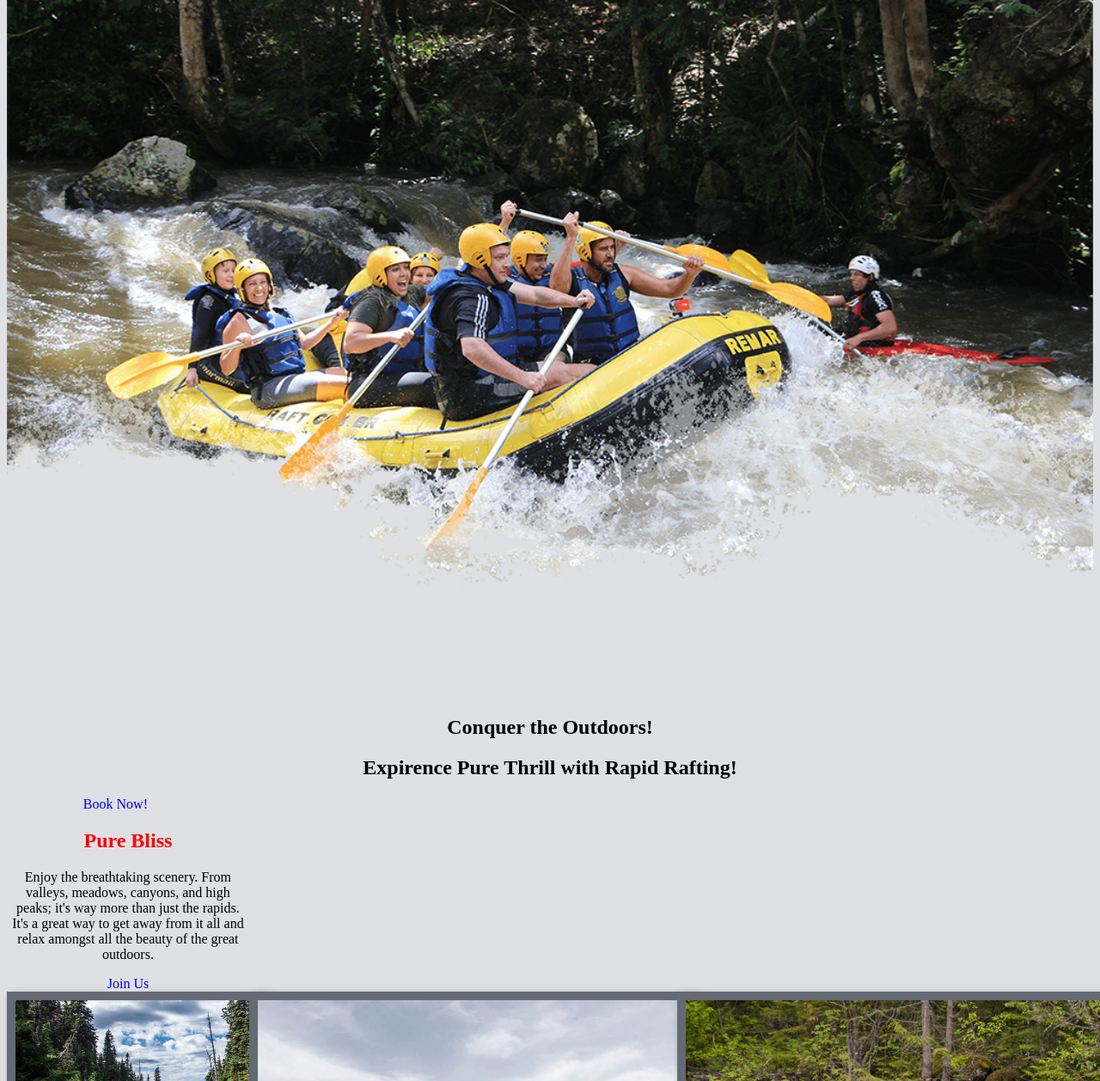
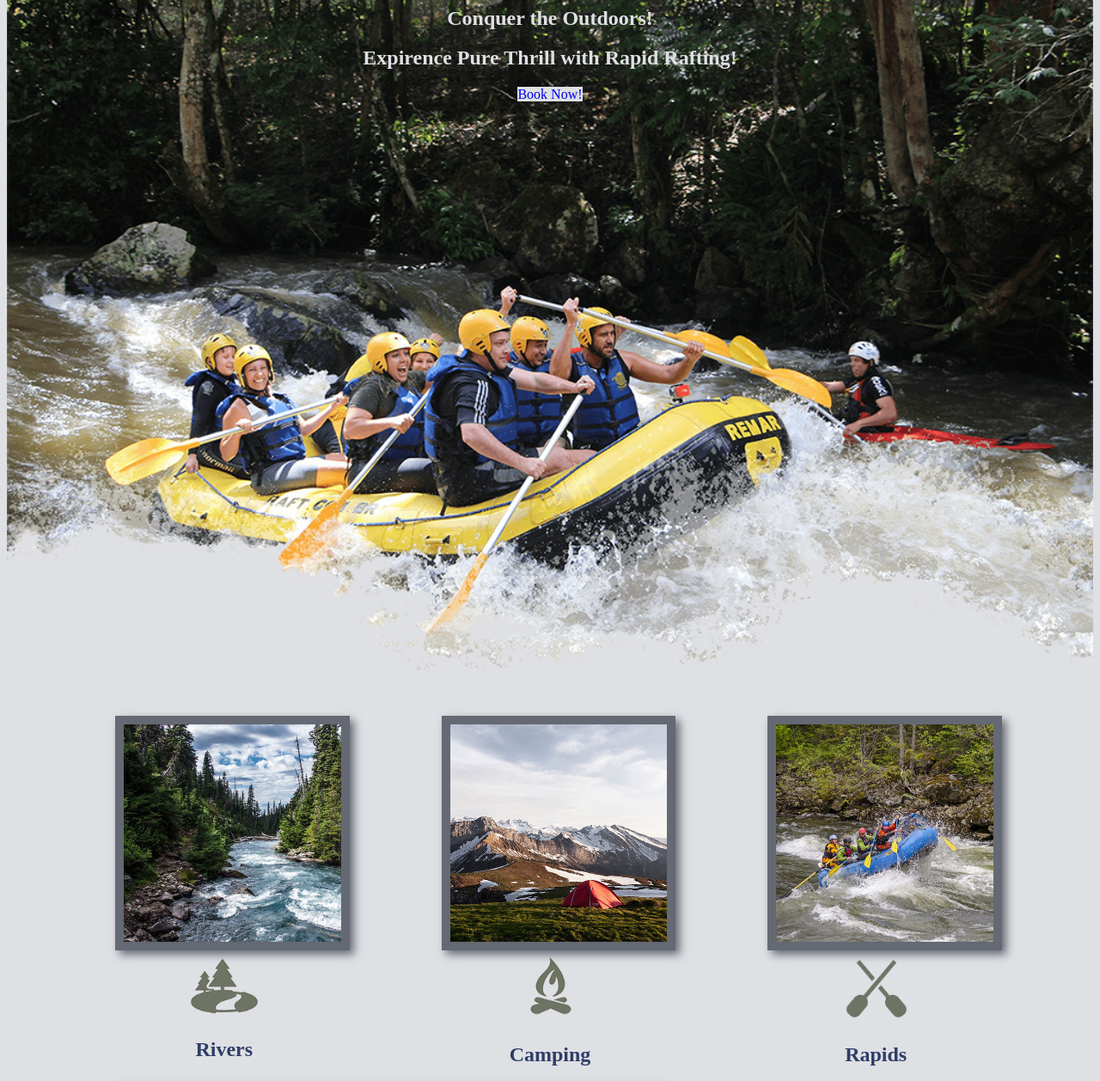
Before and after one commit to csmithuser/wdd130, a plain HTML site: page wwr/index.html in a window 1280 px wide. Shown: the part 144-1402 px from the top of the page at 86% size. Drawn offline with Linux system fonts and the light colour scheme.

Commit message:
finished the wwr

```diff
--- a/wwr/index.html
+++ b/wwr/index.html
@@ -19,18 +19,21 @@
                 <a href="contactus.html">Contact Us</a>
             </nav>
         </header>
+
             <div id="hero">
                 <div id="hero-box">
-                <div>
+                    <div id="dumb">
                         <img id="hero-img" src="images/hero.jpg" alt="People enjoying rafting">
                     </div>
                     <section id="hero-msg">
                         <h1 class="home-title">Conquer the Outdoors!</h1>
                         <h2 id="special">Expirence Pure Thrill with Rapid Rafting!</h2>
-            </section>
-        </div>
                         <div class="button-box">
                         <a class="book" href="contactus.html">Book Now!</a>
+                    </div>
+                    </section>
+
+
                 </div>
             </div>
             <main class="home-grid">
@@ -49,11 +52,11 @@
                     <img class="icon" src="images/oars.jpg" alt="oars icon">
                     <h2>Rapids</h2>
                 </section>
-            <div id="background_color"></div>
+                <!-- <div id="background_color"></div> -->
                 <img class="mountains" src="images/mountains.jpg" alt="Misty mountains">
-            <section>
-                <h2>Pure Bliss</h2>
-                <p>Enjoy the breathtaking scenery. From valleys, meadows, canyons, and high peaks; it's way more than just the rapids. It's a great way to get away from it all and relax amongst all the beauty of the great outdoors. </p>
+                <section id="stupid">
+                    <h2 class="bliss">Pure Bliss</h2>
+                    <p class="bliss">Enjoy the breathtaking scenery. From valleys, meadows, canyons, and high peaks; it's way more than just the rapids. It's a great way to get away from it all and relax amongst all the beauty of the great outdoors. </p>
                     <a class="join" href="rivers.html">Join Us</a>
                 </section>
             </main>
@@ -71,8 +74,8 @@
                     <a href="https://instagram.com" target="_blank">
                         <img src="images/instagram.jpg" alt="instagram icon">
                     </a>
-            </div>
+
         </footer>
-    </div>
+
 </body>
 </html>
--- a/wwr/styles/style.css
+++ b/wwr/styles/style.css
@@ -38,34 +38,46 @@
 }
 
 #hero{
-    display: grid;
-    grid-template-columns: 1fr 3fr 1fr;
+
     margin-top: -100px;
 }
 
 #hero-box{
-    grid-column: 1/4;
-    grid-row: 1/3;
+    display: grid;
+    grid-template-columns: 1fr 3fr 1fr;
+    /* grid-column: 1/4;
+    grid-row: 1/3; */
     z-index: -1;
+    margin-top: 100px;
 }
 
 #hero-msg{
     grid-column: 2/3;
     grid-row: 1/2;
     z-index: 4;
-    margin-top: 100px;
+
 }
 
 #hero-img{
     width: 100%;
+
+}
+
+#dumb{
+    grid-column: 1/4;
+    grid-row: 1/3;
+    z-index: -12;
+
 }
 
 #hero-msg h1{
     text-align: center;
+    color: #dfe0e4;
 }
 
 #hero-msg h2{
     text-align: center;
+    color: #dfe0e4;
 }
 
 .home-title{
@@ -90,7 +102,7 @@
 
 .home-grid{
     display: grid;
-    grid-template-columns: repeat(10, fr);
+    grid-template-columns: repeat(10, 1fr);
 }
 
 body{
@@ -146,7 +158,11 @@
 }
 
 h2{
-    color: #ff0000;
+    color: #2f3d67;
+}
+
+.bliss{
+    color: #dfe0e4;
 }
 
 .msg h2{
@@ -231,6 +247,13 @@
     text-decoration: underline;
 }
 
+#stupid{
+    grid-column: 4/9;
+    grid-row: 6/7;
+    background-color: #516a63;
+    padding: 10px;
+}
+
 @media screen and (max-width: 900px) {
     #hero, .home-grid {
         display: block;
```
Also changed, not shown: ice/prophet_card/index.html (+1 -1 lines), ice/prophet_card/style.css (added). Lines whose indentation alone changed are shown as unchanged.
